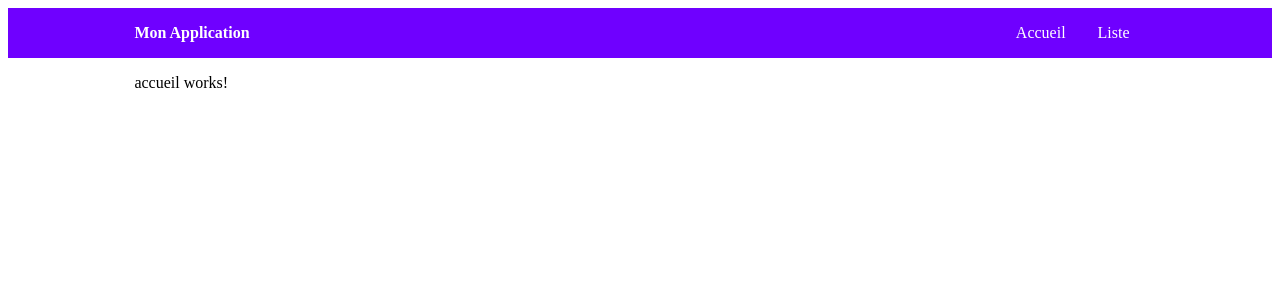
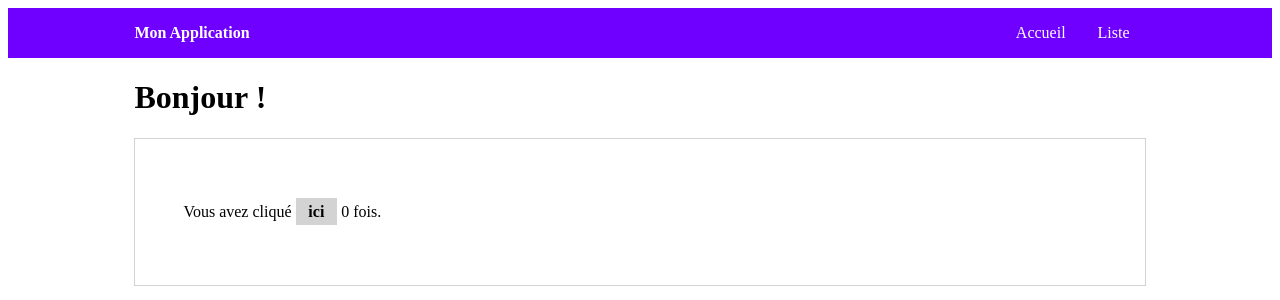
Before and after one commit to laudesj/myapp, an Angular app: page / in a window 1280 px wide. Shown: the top 300 px of the page. Built offline with nearby package versions, Linux system fonts and the light colour scheme.

Commit message:
click counter

```diff
--- a/src/app/accueil/accueil.component.html
+++ b/src/app/accueil/accueil.component.html
@@ -1 +1,5 @@
-<p>accueil works!</p>
+<h1>Bonjour !</h1>
+
+<div class="play-container">
+  <p>Vous avez cliqué <span (click)="countClick()">ici</span> {{ clickCounter }} fois.</p>
+</div>
--- a/src/app/accueil/accueil.component.scss
+++ b/src/app/accueil/accueil.component.scss
@@ -0,0 +1,17 @@
+span {
+    font-weight: bold;
+    background: lightgray;
+    padding: .3em .8em;
+    cursor: pointer;
+}
+
+.play-container {
+    padding: 3em;
+    border: 1px solid lightgray;
+    margin-bottom: 1em;
+
+    input {
+        padding: 1em;
+        margin-bottom: 2em;
+    }
+}
--- a/src/app/accueil/accueil.component.ts
+++ b/src/app/accueil/accueil.component.ts
@@ -7,9 +7,15 @@ import { Component, OnInit } from '@angular/core';
 })
 export class AccueilComponent implements OnInit {
 
+  clickCounter: number = 0;
+
   constructor() { }
 
   ngOnInit() {
   }
 
+  countClick(): void {
+    this.clickCounter += 1;
+  }
+
 }
```
